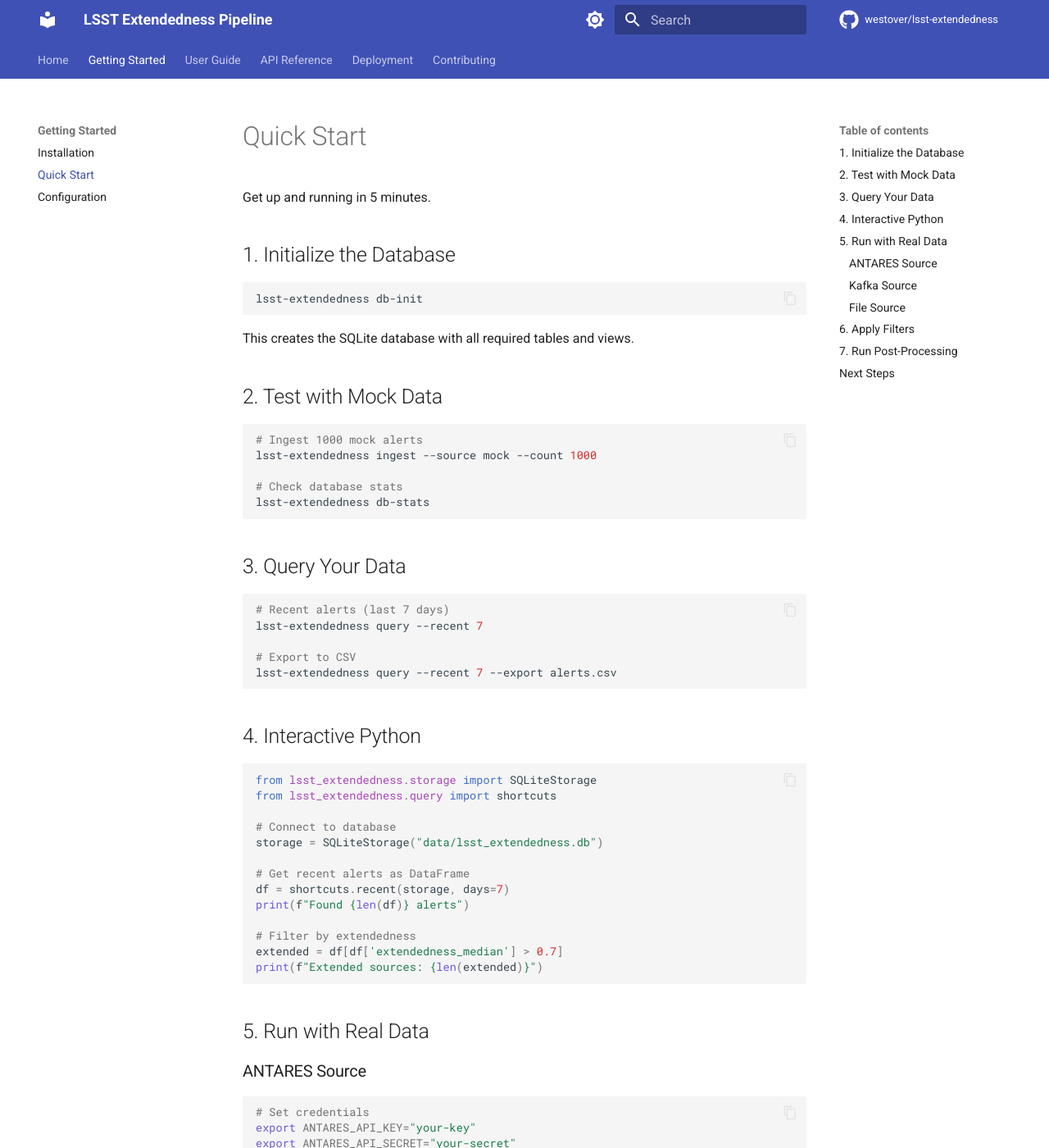
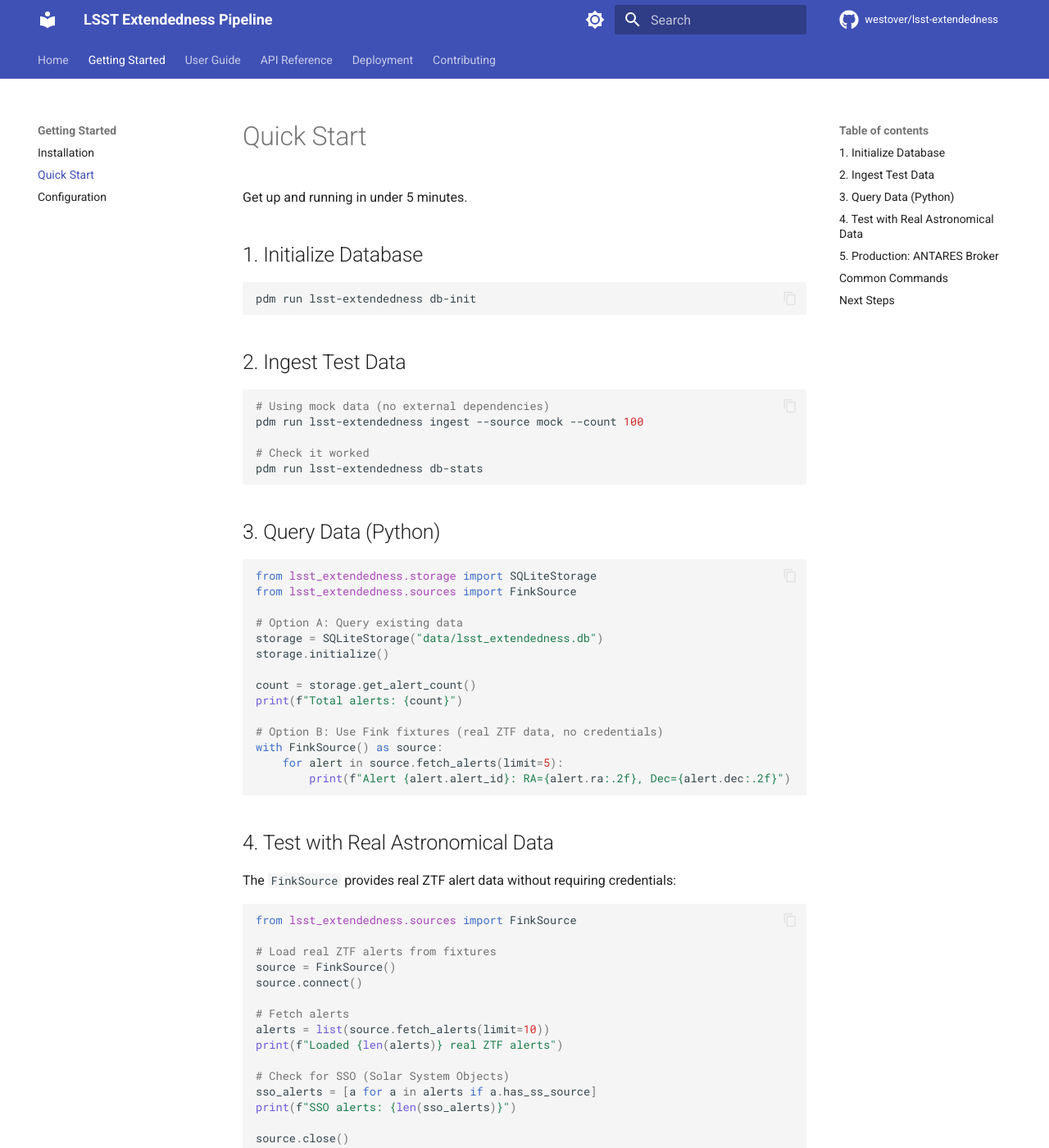
Before and after one commit to westover/lsst-extendedness, an MkDocs documentation site: the page built from docs/getting-started/quickstart.md, in a window 1280 px wide and 1400 px high. Shown: the whole window at 82% size. Built offline with MkDocs 1.6.1 and Material for MkDocs 9.7.7, drawn with Linux system fonts in a browser that asks for light colours; comment, search, counter and statistics services are not loaded; some of the changed text lies outside the part shown.

Commit message:
docs: simplify getting started with tool links and doc tests
- Rewrite installation.md with tool links table (PDM, pytest, ruff, etc.)
- Add troubleshooting section for LSST RSP environment
- Simplify quickstart.md with FinkSource examples
- Add command reference table for common operations
- Add test_quickstart_docs.py to validate all code examples work

Co-Authored-By: Claude Opus 4.5 <noreply@anthropic.com>

````diff
--- a/docs/getting-started/quickstart.md
+++ b/docs/getting-started/quickstart.md
@@ -1,117 +1,90 @@
 # Quick Start
 
-Get up and running in 5 minutes.
+Get up and running in under 5 minutes.
 
-## 1. Initialize the Database
+## 1. Initialize Database
 
 ```bash
-lsst-extendedness db-init
+pdm run lsst-extendedness db-init
 ```
 
-This creates the SQLite database with all required tables and views.
-
-## 2. Test with Mock Data
+## 2. Ingest Test Data
 
 ```bash
-# Ingest 1000 mock alerts
-lsst-extendedness ingest --source mock --count 1000
+# Using mock data (no external dependencies)
+pdm run lsst-extendedness ingest --source mock --count 100
 
-# Check database stats
-lsst-extendedness db-stats
+# Check it worked
+pdm run lsst-extendedness db-stats
 ```
 
-## 3. Query Your Data
-
-```bash
-# Recent alerts (last 7 days)
-lsst-extendedness query --recent 7
-
-# Export to CSV
-lsst-extendedness query --recent 7 --export alerts.csv
-```
-
-## 4. Interactive Python
+## 3. Query Data (Python)
 
 ```python
 from lsst_extendedness.storage import SQLiteStorage
-from lsst_extendedness.query import shortcuts
+from lsst_extendedness.sources import FinkSource
 
-# Connect to database
+# Option A: Query existing data
 storage = SQLiteStorage("data/lsst_extendedness.db")
+storage.initialize()
 
-# Get recent alerts as DataFrame
-df = shortcuts.recent(storage, days=7)
-print(f"Found {len(df)} alerts")
+count = storage.get_alert_count()
+print(f"Total alerts: {count}")
 
-# Filter by extendedness
-extended = df[df['extendedness_median'] > 0.7]
-print(f"Extended sources: {len(extended)}")
+# Option B: Use Fink fixtures (real ZTF data, no credentials)
+with FinkSource() as source:
+    for alert in source.fetch_alerts(limit=5):
+        print(f"Alert {alert.alert_id}: RA={alert.ra:.2f}, Dec={alert.dec:.2f}")
 ```
 
-## 5. Run with Real Data
+## 4. Test with Real Astronomical Data
 
-### ANTARES Source
+The `FinkSource` provides real ZTF alert data without requiring credentials:
+
+```python
+from lsst_extendedness.sources import FinkSource
+
+# Load real ZTF alerts from fixtures
+source = FinkSource()
+source.connect()
+
+# Fetch alerts
+alerts = list(source.fetch_alerts(limit=10))
+print(f"Loaded {len(alerts)} real ZTF alerts")
+
+# Check for SSO (Solar System Objects)
+sso_alerts = [a for a in alerts if a.has_ss_source]
+print(f"SSO alerts: {len(sso_alerts)}")
+
+source.close()
+```
+
+## 5. Production: ANTARES Broker
+
+For real-time LSST alerts (requires credentials):
 
 ```bash
-# Set credentials
 export ANTARES_API_KEY="your-key"
 export ANTARES_API_SECRET="your-secret"
 
-# Ingest from ANTARES
-lsst-extendedness ingest --source antares \
+pdm run lsst-extendedness ingest \
+    --source antares \
     --topics extragalactic_staging \
     --limit 1000
 ```
 
-### Kafka Source
+## Common Commands
 
-```bash
-# Use Kafka profile from config
-lsst-extendedness ingest --source kafka \
-    --profile production \
-    --duration 3600
-```
-
-### File Source
-
-```bash
-# Import from CSV
-lsst-extendedness ingest --source file \
-    --path data/alerts.csv
-
-# Import from AVRO
-lsst-extendedness ingest --source file \
-    --path data/alerts.avro
-```
-
-## 6. Apply Filters
-
-```bash
-# Filter for point sources
-lsst-extendedness filter --preset point_sources
-
-# Filter for SSO candidates
-lsst-extendedness filter --preset sso_candidates
-
-# Custom filter
-lsst-extendedness filter \
-    --extendedness-min 0.3 \
-    --extendedness-max 0.7 \
-    --require-sso
-```
-
-## 7. Run Post-Processing
-
-```bash
-# Run all registered processors
-lsst-extendedness process --window 15
-
-# Run specific processor
-lsst-extendedness process --processor example --window 7
-```
+| Command | Description |
+|---------|-------------|
+| `pdm run lsst-extendedness db-init` | Initialize database |
+| `pdm run lsst-extendedness db-stats` | Show database statistics |
+| `pdm run lsst-extendedness ingest --source mock --count N` | Ingest N mock alerts |
+| `pdm run lsst-extendedness query --recent 7` | Query last 7 days |
+| `pdm run pytest tests/ -v` | Run tests |
 
 ## Next Steps
 
-- [Configuration Guide](configuration.md) - Customize settings
-- [Ingestion Pipeline](../guide/ingestion.md) - Detailed ingestion docs
-- [Post-Processing](../guide/processing.md) - Create custom processors
+- [Configuration](configuration.md) - Customize settings
+- [Ingestion Guide](../guide/ingestion.md) - Detailed ingestion docs
+- [API Reference](../api/sources.md) - Source implementations
````
Also changed, not shown: docs/getting-started/installation.md (+81 -66 lines), 1 other file.
